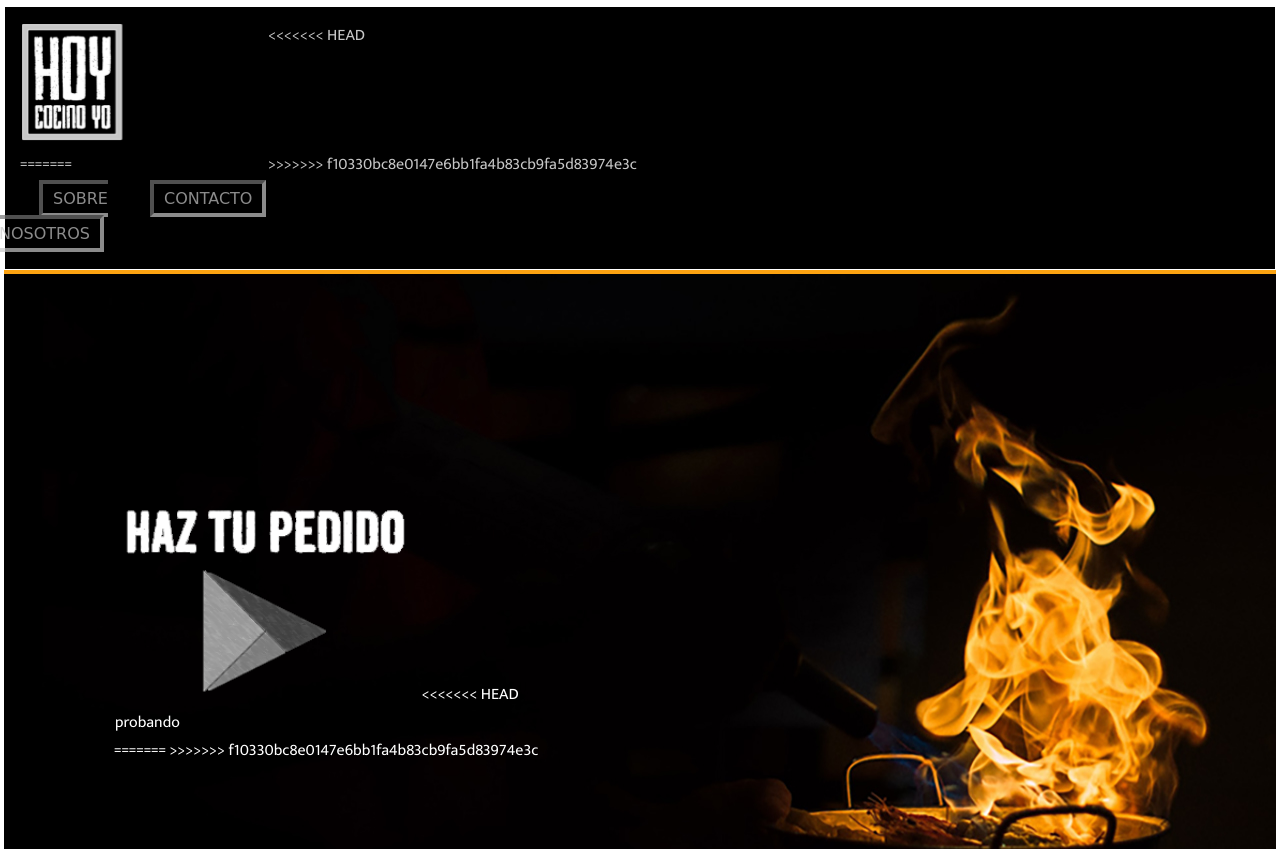
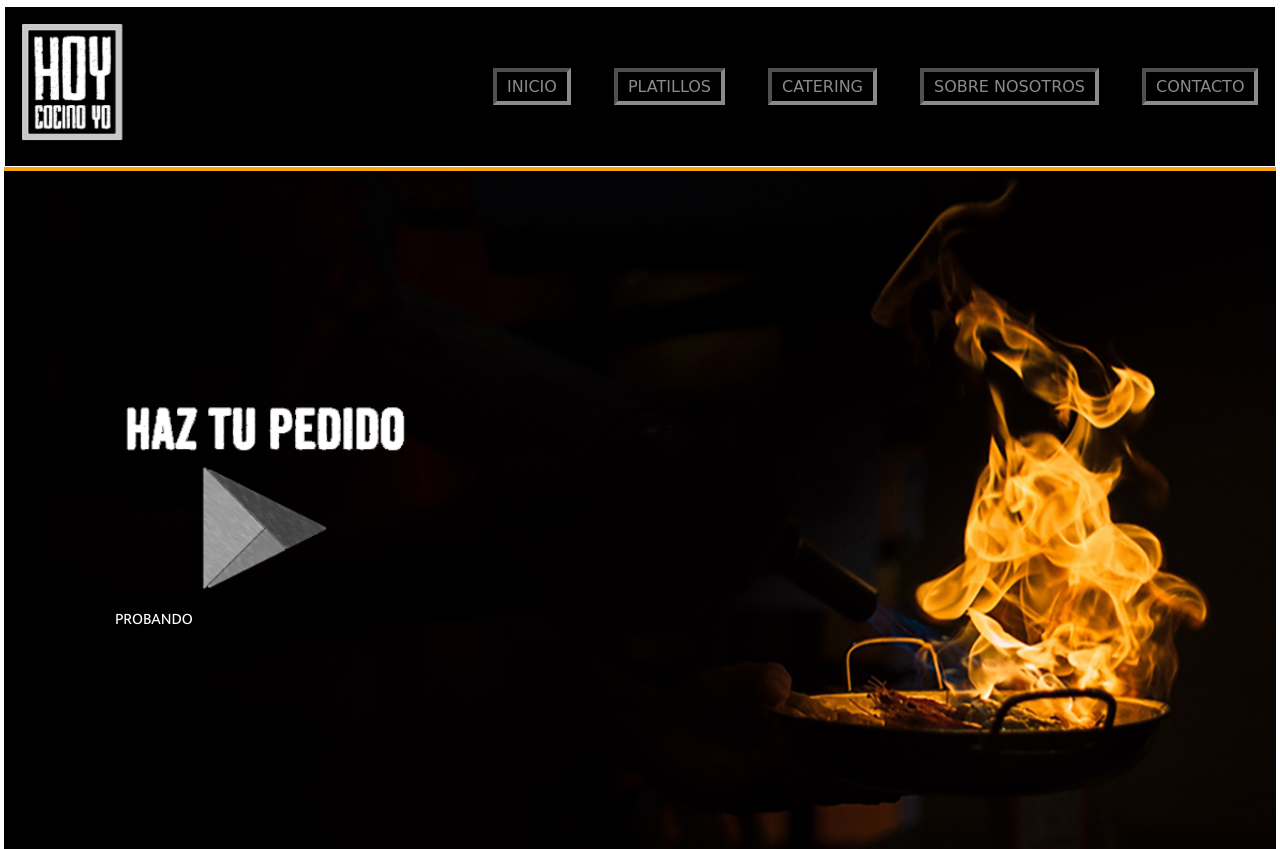
Before and after one commit to sebamarron/hcy, a plain HTML site: page index.html in a window 1280 px wide. Shown: the top 849 px of the page. Drawn offline with nearby package versions, Linux system fonts and the light colour scheme; a web font is replaced by a local one.

Commit message:
pruebaDos

```diff
--- a/index.html
+++ b/index.html
@@ -18,12 +18,11 @@
     <div class="grilla">
         <header>
 
-<<<<<<< HEAD
             <a class="imgLogNav animate__animated animate__jackInTheBox" href="#"><img x src="./img/logo.png" alt="logo"
                     width="100px"></a>
-=======
+
             <a class="imgLogNav animate__animated animate__jackInTheBox" href="#"><img x src="./img/logo.png" alt="logo" width="100px"></a>
->>>>>>> f10330bc8e0147e6bb1fa4b83cb9fa5d83974e3c
+
 
             <nav>
                 <ul class="navegador animate__animated animate__backInRight">
@@ -41,12 +40,7 @@
         <main class="espaciado">
             <a href="./pages/platillos.html"><img class="imgIndex" src="./img/carritof.png" width="300px"
                     alt="carrito de compra"></a>
-<<<<<<< HEAD
-                    <p>probando</p>
-
-=======
->>>>>>> f10330bc8e0147e6bb1fa4b83cb9fa5d83974e3c
-
+                <p>PROBANDO</p>
         </main>
 
 
```
